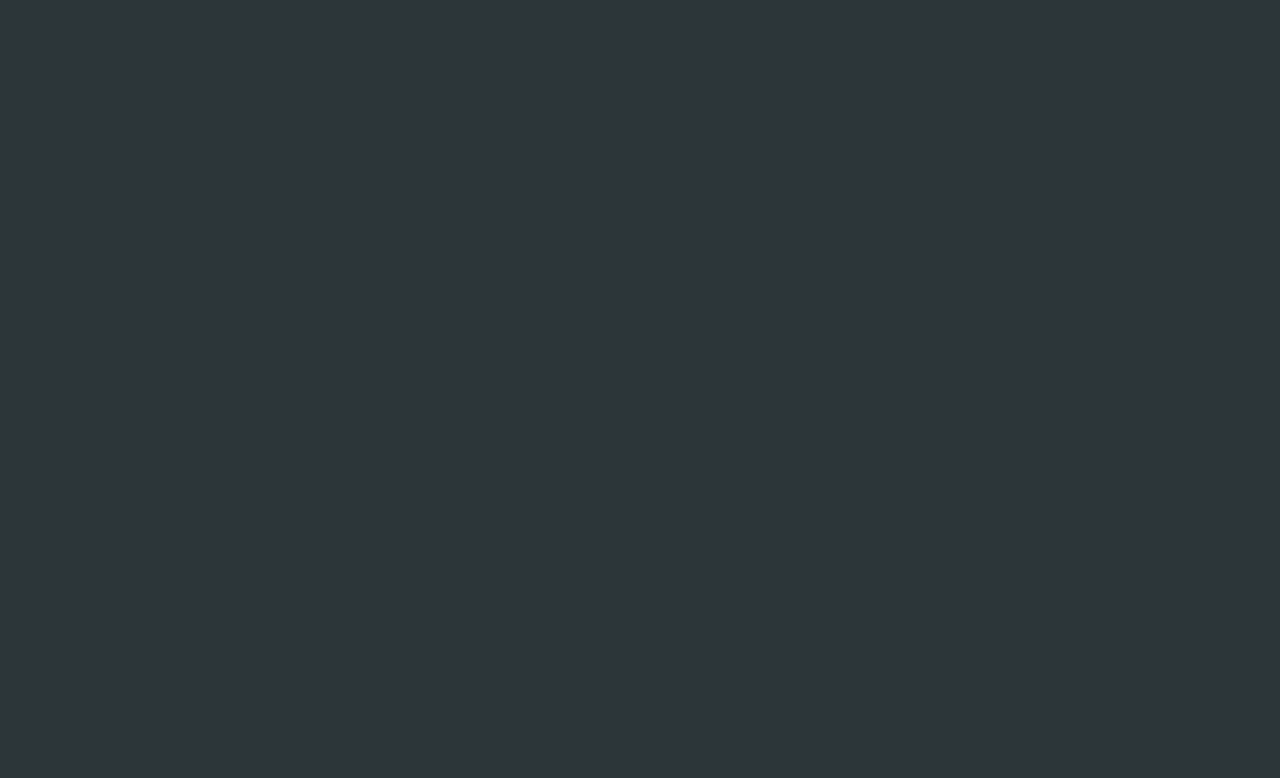
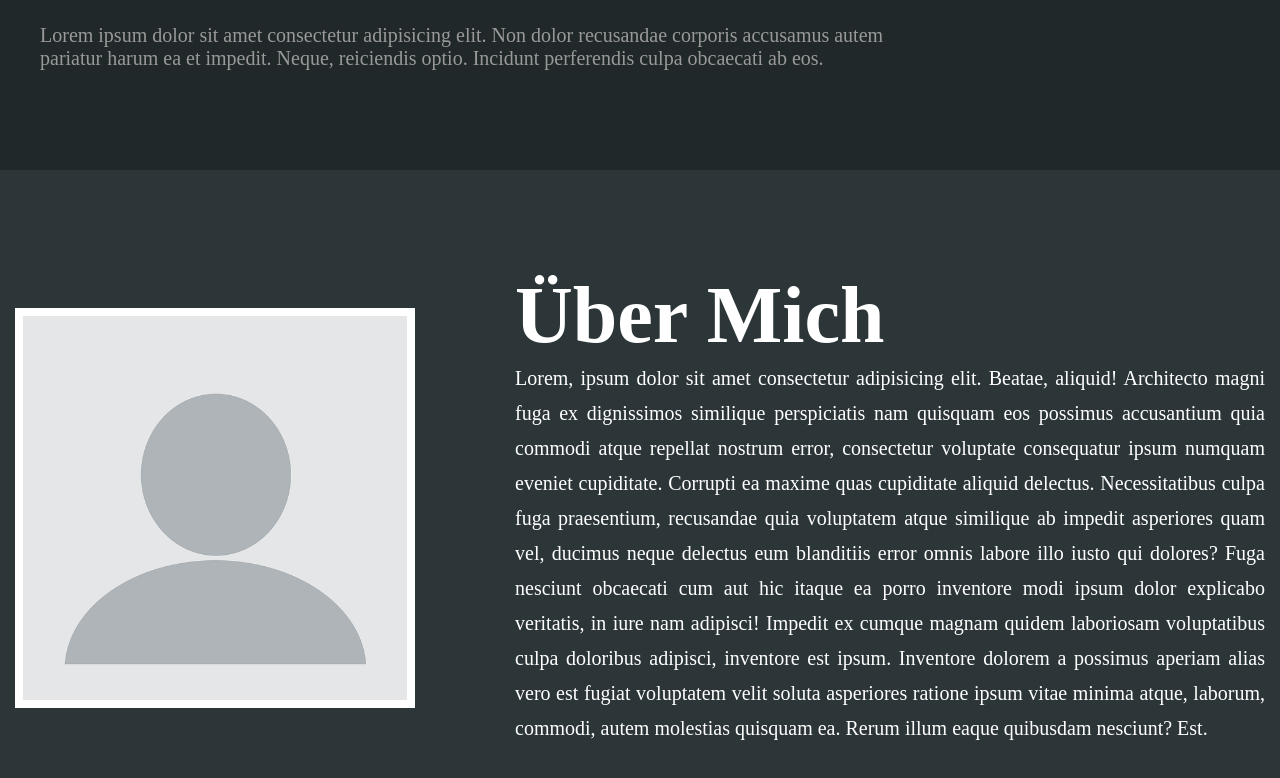
Before and after one commit to DevContinue/responsive_portfolio_webpage, a Vue app: page / in a window 1280 px wide. Shown: the part 474-1252 px from the top of the page. Before the commit the page ends 800 px from the top, so only its background shows below. Built offline with nearby package versions, Linux system fonts and the light colour scheme.

Commit message:
create about me section

```diff
--- a/src/App.vue
+++ b/src/App.vue
@@ -1,16 +1,19 @@
 <template>
 
   <Header />
+  <SectionAboutMe />
 
 </template>
 
 <script>
 import Header from './components/Header.vue'
+import SectionAboutMe from './components/SectionAboutMe.vue'
 
 export default {
   name: 'App',
   components: {
     Header,
+    SectionAboutMe,
   },
 
   props: {
@@ -39,7 +42,7 @@ body {
 }
 
 h1{
-  font-size: 50px;
+  font-size: 100px;
   line-height: 115%;
 }
 
--- a/src/components/Header.vue
+++ b/src/components/Header.vue
@@ -7,7 +7,7 @@
                 <span class="material-symbols-rounded"> menu </span>
             </label>
         <ul>
-          <li><a href="">Über Mich</a></li>
+          <li><a href="#about_me_section">Über Mich</a></li>
           <li><a href="">Dienstleistungen</a></li>
           <li><a href="">Mehr Informationen</a></li>
         </ul>
@@ -40,7 +40,7 @@ export default {
 
 <style lang="scss">
 header {
-  padding: 50px 25px;
+  padding: 100px 25px;
   display: flex;
   justify-content: center;
   align-items: center;
--- /dev/null
+++ b/src/components/SectionAboutMe.vue
@@ -0,0 +1,81 @@
+<template>
+  <section id="about_me_section">
+    <img src="@/assets/images/profil.png" alt="" />
+    <div class="about_me_container">
+      <h2>Über Mich</h2>
+      <p>
+        Lorem, ipsum dolor sit amet consectetur adipisicing elit. Beatae,
+        aliquid! Architecto magni fuga ex dignissimos similique perspiciatis nam
+        quisquam eos possimus accusantium quia commodi atque repellat nostrum
+        error, consectetur voluptate consequatur ipsum numquam eveniet
+        cupiditate. Corrupti ea maxime quas cupiditate aliquid delectus.
+        Necessitatibus culpa fuga praesentium, recusandae quia voluptatem atque
+        similique ab impedit asperiores quam vel, ducimus neque delectus eum
+        blanditiis error omnis labore illo iusto qui dolores? Fuga nesciunt
+        obcaecati cum aut hic itaque ea porro inventore modi ipsum dolor
+        explicabo veritatis, in iure nam adipisci! Impedit ex cumque magnam
+        quidem laboriosam voluptatibus culpa doloribus adipisci, inventore est
+        ipsum. Inventore dolorem a possimus aperiam alias vero est fugiat
+        voluptatem velit soluta asperiores ratione ipsum vitae minima atque,
+        laborum, commodi, autem molestias quisquam ea. Rerum illum eaque
+        quibusdam nesciunt? Est.
+      </p>
+    </div>
+  </section>
+</template>
+
+<script>
+export default {
+  name: "SectionAboutMe",
+  components: {},
+
+  props: {},
+  computed: {},
+};
+</script>
+
+<style lang="scss">
+
+#about_me_section {
+    padding: 100px 0;
+    background-color: $second;
+    display: flex;
+    justify-content: center;
+    align-items: center;
+    gap: 100px;
+    flex-wrap: wrap-reverse;
+
+    img {
+        width: 400px;
+        max-width: 90%;
+        border: 8px solid $ciWhite;
+    }
+
+}
+
+.about_me_container {
+    width: 750px;
+    max-width: 90%;
+
+    h2 {
+        font-size: 80px;
+    }
+
+    p {
+        text-align: justify;
+        line-height: 175%;
+    }
+}
+
+@media(max-width: 800px) {
+    #about_me_section {
+        padding: 50px 0;
+
+        h2 {
+            text-align: center;
+            font-size: 12vw;
+        }
+    }
+}
+
+</style>
--- a/src/scss/variables.scss
+++ b/src/scss/variables.scss
@@ -1,6 +1,6 @@
-$prime: #2C3639;
+$prime: #202829;
 $ciWhite: #ffffff;
-$second: #3b494d;
+$second: #2C3639;
 $ciGrey: darken(
   $color: $ciWhite,
   $amount: 40%,
```
